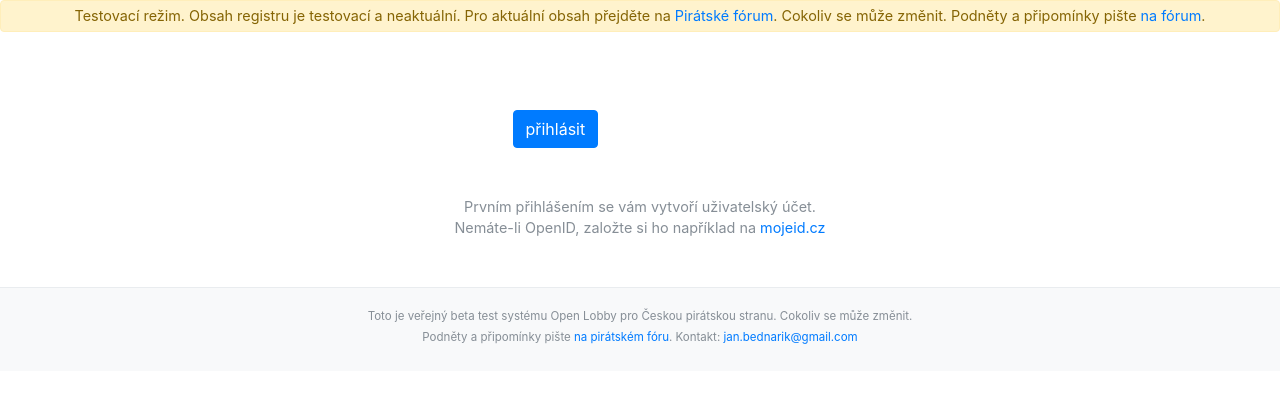
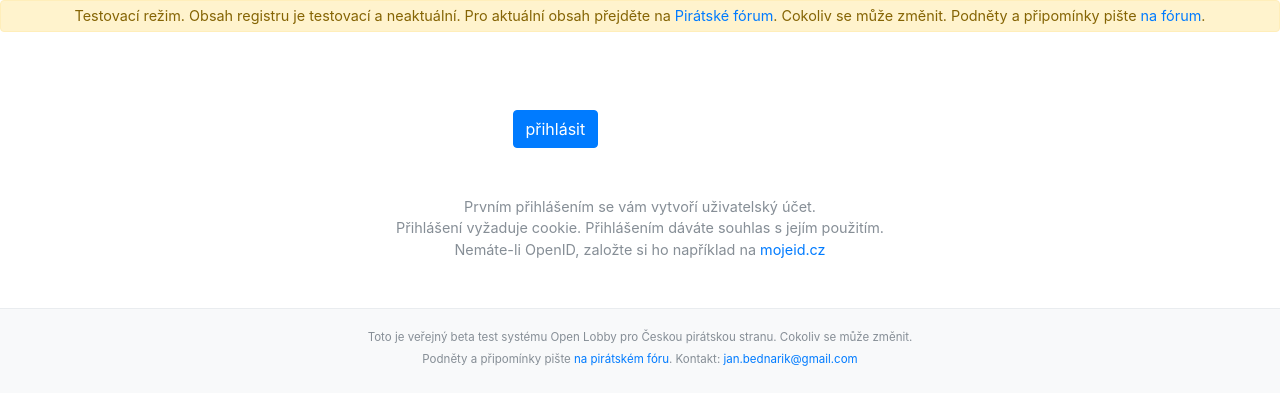
Before and after one commit to openlobby/openlobby-app, a Django app: template olapp/core/templates/core/login.html in a window 1280 px wide. Shown: the part 56-461 px from the top of the page. Run offline with Django 3.2, Linux system fonts and the light colour scheme; the template is opened without the code that fills it, so the values that code supplies are empty; some libraries are stand-ins or nearby versions.

Commit message:
Agreement with use of cookie on login.

```diff
--- a/olapp/core/templates/core/login.html
+++ b/olapp/core/templates/core/login.html
@@ -22,7 +22,7 @@
   </form>
 
   <div class="mt-5 text-center text-muted">
-    Prvním přihlášením se vám vytvoří uživatelský účet.<br>Nemáte-li OpenID, založte si ho například na <a href="http://mojeid.cz">mojeid.cz</a>
+    Prvním přihlášením se vám vytvoří uživatelský účet.<br>Přihlášení vyžaduje cookie. Přihlášením dáváte souhlas s jejím použitím.<br>Nemáte-li OpenID, založte si ho například na <a href="http://mojeid.cz">mojeid.cz</a>
   </div>
 </div>
 
```
